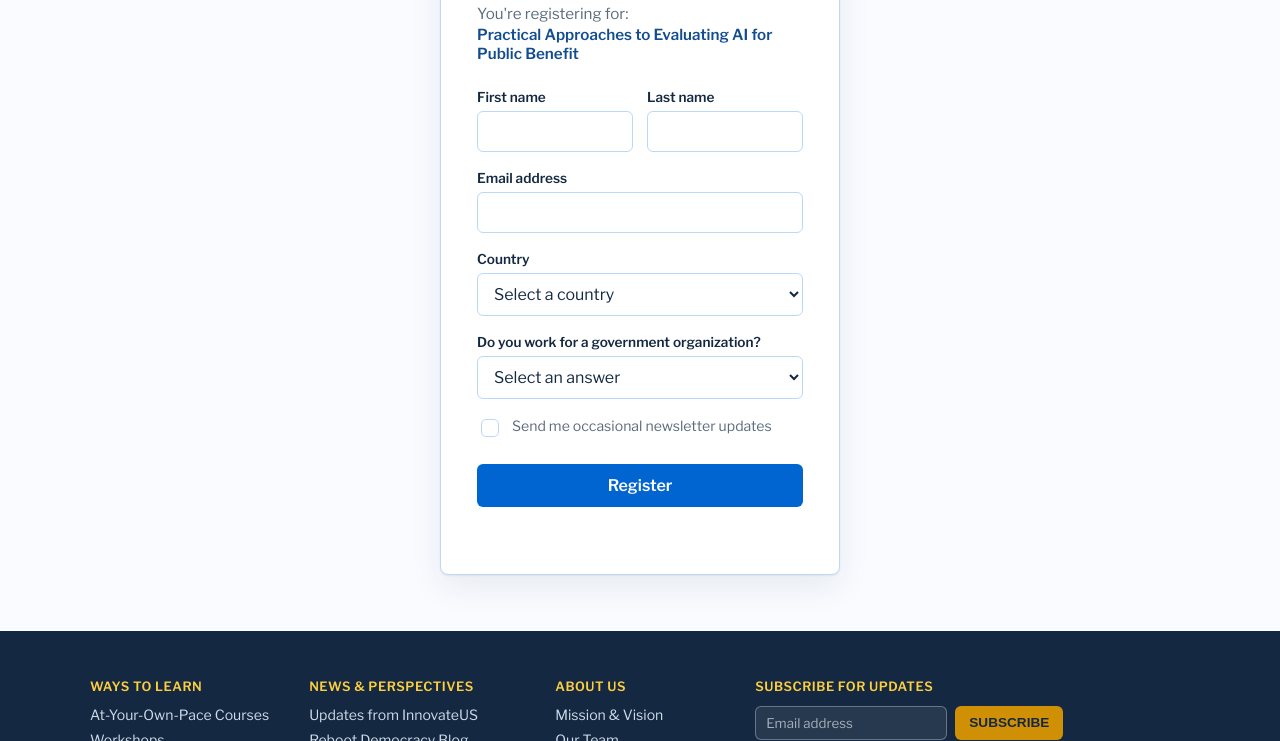
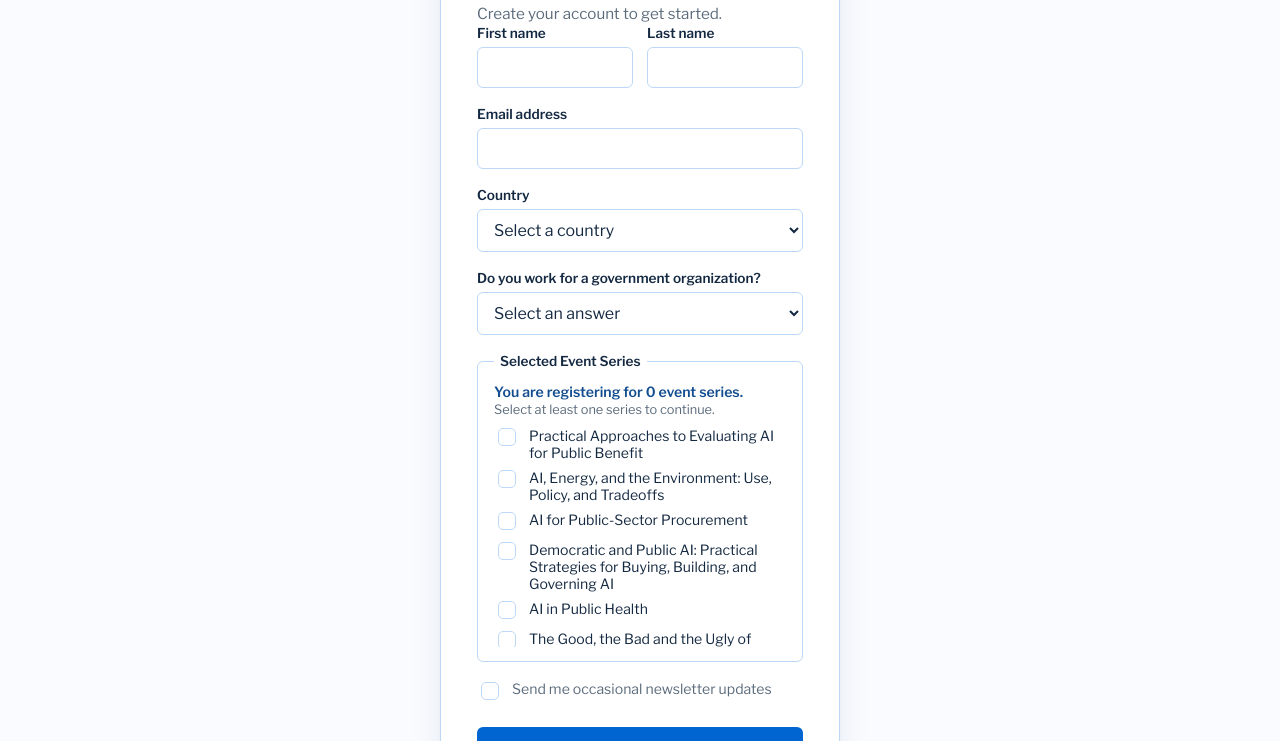
Before and after one commit to pawanchaudhari11/InnovateUS, a website: page index.html in a window 1280 px wide. Shown: the part 201-942 px from the top of the page. Drawn offline with nearby package versions, Linux system fonts and the light colour scheme.

Commit message:
Fix: real multi-select Event Series checklist (matches live Zoom widget), comma-joined workshop_series

```diff
--- a/index.html
+++ b/index.html
@@ -28,8 +28,7 @@
   <main class="form-wrap">
     <div class="form-card">
       <h1>Register</h1>
-      <p class="subhead">You're registering for:</p>
-      <p class="series-name" id="series-name"></p>
+      <p class="subhead">Create your account to get started.</p>
 
       <form id="registration-form" novalidate>
         <div class="field-row">
@@ -78,6 +77,13 @@
             <option value="Other">Other</option>
           </select>
         </div>
+
+        <fieldset class="field series-fieldset">
+          <legend>Selected Event Series</legend>
+          <p class="series-count" id="series-count">You are registering for 0 event series.</p>
+          <p class="series-hint" id="series-hint">Select at least one series to continue.</p>
+          <div class="series-list" id="series-list"></div>
+        </fieldset>
 
         <div class="field checkbox-field">
           <input type="checkbox" id="newsletter" name="newsletter" />
--- a/script.js
+++ b/script.js
@@ -1,7 +1,24 @@
-// Hardcoded to a real, currently-listed InnovateUS workshop series
-// (innovate-us.org/workshops, Fall 2026 Live Series) since this is a
-// hypothetical registration form, not tied to a live event page.
-const WORKSHOP_SERIES = 'Practical Approaches to Evaluating AI for Public Benefit';
+// Real Fall 2026 Live Series names, matching the "Selected Event Series"
+// multi-select checklist rendered on the live innovate-us.org/register page
+// (the Zoom Events widget renders this client-side, so it wasn't visible
+// in a plain HTML fetch). workshop_series stores the checked series,
+// comma-joined, per the Directus schema note.
+const WORKSHOP_SERIES = [
+  'Practical Approaches to Evaluating AI for Public Benefit',
+  'AI, Energy, and the Environment: Use, Policy, and Tradeoffs',
+  'AI for Public-Sector Procurement',
+  'Democratic and Public AI: Practical Strategies for Buying, Building, and Governing AI',
+  'AI in Public Health',
+  'The Good, the Bad and the Ugly of Predictive AI',
+  'Using AI in Public Sector Legal Practice',
+  'Worker-Centered AI Adoption in the Public Sector',
+  'AI Insourcing and the Government Product Model',
+  'Amplify: Mastering Public Communication in the AI Age',
+  'Working with AI Agents in the Public Sector: What Works (and What Doesn’t)',
+  'AI for Public HR Professionals',
+  'AI and Cybersecurity in the Public Sector for the Non-Expert',
+  'The Prompting Lab: Real Prompts, Real Challenges, All Platforms',
+];
 
 const COUNTRIES = [
   'United States', 'Canada', 'United Kingdom', 'Australia', 'New Zealand',
@@ -44,7 +61,6 @@ function populateSelect(select, options, placeholder) {
 }
 
 const form = document.getElementById('registration-form');
-const seriesNameEl = document.getElementById('series-name');
 const countrySelect = document.getElementById('country');
 const stateField = document.getElementById('state-field');
 const stateSelect = document.getElementById('state');
@@ -53,10 +69,41 @@ const govLevelField = document.getElementById('gov_level-field');
 const govLevelSelect = document.getElementById('gov_level');
 const submitBtn = document.getElementById('submit-btn');
 const formMessage = document.getElementById('form-message');
+const seriesFieldset = document.querySelector('.series-fieldset');
+const seriesList = document.getElementById('series-list');
+const seriesCount = document.getElementById('series-count');
 
-seriesNameEl.textContent = WORKSHOP_SERIES;
 populateSelect(countrySelect, COUNTRIES, 'Select a country');
 populateSelect(stateSelect, US_STATES, 'Select a state');
+
+WORKSHOP_SERIES.forEach((series, i) => {
+  const item = document.createElement('div');
+  item.className = 'series-item';
+
+  const checkbox = document.createElement('input');
+  checkbox.type = 'checkbox';
+  checkbox.id = `series-${i}`;
+  checkbox.name = 'workshop_series';
+  checkbox.value = series;
+
+  const label = document.createElement('label');
+  label.htmlFor = `series-${i}`;
+  label.textContent = series;
+
+  item.appendChild(checkbox);
+  item.appendChild(label);
+  seriesList.appendChild(item);
+});
+
+function getSelectedSeries() {
+  return Array.from(seriesList.querySelectorAll('input[type="checkbox"]:checked')).map((el) => el.value);
+}
+
+seriesList.addEventListener('change', () => {
+  const selected = getSelectedSeries();
+  seriesCount.textContent = `You are registering for ${selected.length} event series.`;
+  if (selected.length > 0) seriesFieldset.classList.remove('invalid');
+});
 
 countrySelect.addEventListener('change', () => {
   const isUS = countrySelect.value === 'United States';
@@ -80,6 +127,13 @@ form.addEventListener('submit', async (e) => {
 
   if (!form.reportValidity()) return;
 
+  const selectedSeries = getSelectedSeries();
+  if (selectedSeries.length === 0) {
+    seriesFieldset.classList.add('invalid');
+    seriesFieldset.scrollIntoView({ behavior: 'smooth', block: 'center' });
+    return;
+  }
+
   const payload = {
     first_name: document.getElementById('first_name').value.trim(),
     last_name: document.getElementById('last_name').value.trim(),
@@ -88,7 +142,7 @@ form.addEventListener('submit', async (e) => {
     state: stateField.hidden ? null : stateSelect.value,
     gov_org: govOrgSelect.value,
     gov_level: govLevelField.hidden ? null : govLevelSelect.value,
-    workshop_series: WORKSHOP_SERIES,
+    workshop_series: selectedSeries.join(', '),
     workshops: getWorkshopParam(),
     newsletter: document.getElementById('newsletter').checked,
     consent_at: new Date().toISOString(),
@@ -114,6 +168,7 @@ form.addEventListener('submit', async (e) => {
     form.reset();
     stateField.hidden = true;
     govLevelField.hidden = true;
+    seriesCount.textContent = 'You are registering for 0 event series.';
   } catch (err) {
     formMessage.textContent = err.message || 'Something went wrong. Please try again.';
   } finally {
--- a/style.css
+++ b/style.css
@@ -129,6 +129,84 @@ a {
   border-color: var(--color-primary);
   box-shadow: 0 0 0 3px rgba(0, 100, 209, 0.15);
 }
+.series-fieldset {
+  border: 1px solid var(--color-border);
+  border-radius: 6px;
+  padding: 14px 16px;
+  margin: 0 0 18px;
+}
+.series-fieldset legend {
+  padding: 0 6px;
+  font-size: 0.85rem;
+  font-weight: 600;
+  color: var(--color-ink);
+}
+.series-count {
+  margin: 0 0 2px;
+  font-size: 0.88rem;
+  font-weight: 600;
+  color: var(--color-primary-dark);
+}
+.series-hint {
+  margin: 0 0 10px;
+  font-size: 0.8rem;
+  color: var(--color-muted);
+}
+.series-fieldset.invalid .series-hint {
+  color: #b3261e;
+  font-weight: 600;
+}
+.series-list {
+  max-height: 220px;
+  overflow-y: auto;
+  display: flex;
+  flex-direction: column;
+  gap: 8px;
+}
+.series-item {
+  display: flex;
+  align-items: flex-start;
+  gap: 10px;
+}
+.series-item label {
+  font-size: 0.88rem;
+  font-weight: 400;
+  color: var(--color-ink);
+  margin: 0;
+}
+.series-item input[type="checkbox"] {
+  appearance: none;
+  -webkit-appearance: none;
+  width: 18px;
+  height: 18px;
+  margin-top: 1px;
+  flex-shrink: 0;
+  border: 1.5px solid var(--color-border);
+  border-radius: 5px;
+  background: var(--color-surface);
+  cursor: pointer;
+  position: relative;
+}
+.series-item input[type="checkbox"]:checked {
+  background: var(--color-gold);
+  border-color: var(--color-gold);
+}
+.series-item input[type="checkbox"]:checked::after {
+  content: "";
+  position: absolute;
+  left: 5px;
+  top: 1px;
+  width: 5px;
+  height: 9px;
+  border: solid #fff;
+  border-width: 0 2px 2px 0;
+  transform: rotate(45deg);
+}
+.series-item input[type="checkbox"]:focus-visible {
+  outline: 2px solid var(--color-primary);
+  outline-offset: 2px;
+}
+
 .checkbox-field {
   display: flex;
   align-items: flex-start;
```
Also changed, not shown: PLAN.md (+2 -2 lines).
